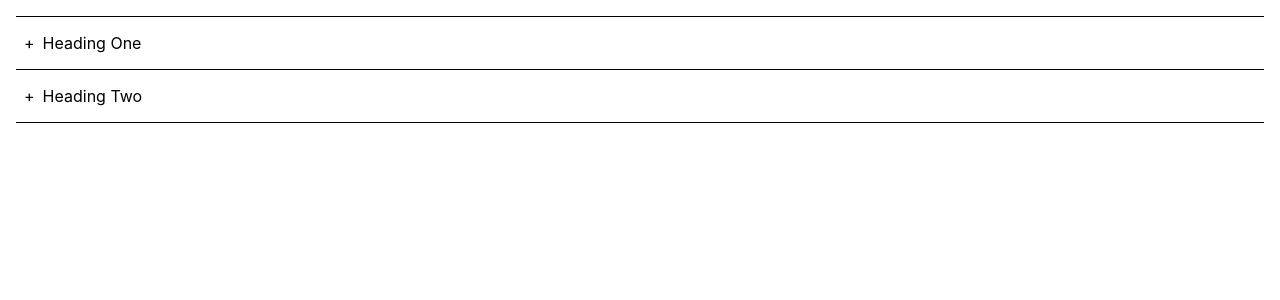
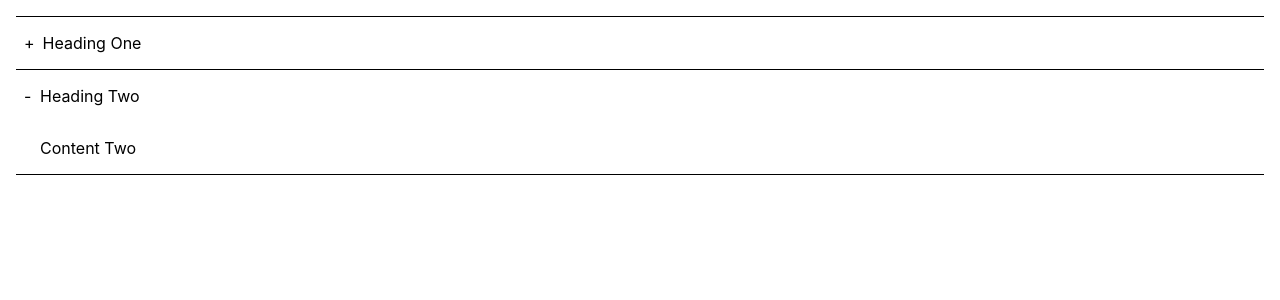
Before and after one commit to khanmohtashim22/framework, a React (Create React App) app: page / in a window 1280 px wide. Shown: the top 300 px of the page. Built offline with nearby package versions, Linux system fonts and the light colour scheme.

Commit message:
refactored Accordian into a functional component

```diff
--- a/src/app/panel/ExpandCollapsePanel/ExpandCollapsePanel.js
+++ b/src/app/panel/ExpandCollapsePanel/ExpandCollapsePanel.js
@@ -1,6 +1,8 @@
 import React from 'react'
 
 import Accordion from '../../../components/accordion/Accordion'
+import AccordionControl from '../../../components/accordion/AccordionControl'
+import AccordionContent from '../../../components/accordion/AccordionContent'
 import ExpandCollapseHeading from '../../../components/expand-collapse/ExpandCollapseHeading'
 import ExpandCollapseContent from '../../../components/expand-collapse/ExpandCollapseContent'
 import ExpandCollapseContainer from '../../../components/expand-collapse/ExpandCollapseContainer'
@@ -11,37 +13,37 @@ const ExpandCollapsePanel = () => (
   <div className={styles.container}>
     <ExpandCollapseContainer>
       <Accordion>
-        <Accordion.Control>
+        <AccordionControl>
           <ExpandCollapseHeading>
             <div>
               Heading One
             </div>
           </ExpandCollapseHeading>
-        </Accordion.Control>
-        <Accordion.Content>
+        </AccordionControl>
+        <AccordionContent>
           <ExpandCollapseContent>
             <div>
               Conent One
             </div>
           </ExpandCollapseContent>
-        </Accordion.Content>
+        </AccordionContent>
       </Accordion>
 
-      <Accordion>
-        <Accordion.Control>
+      <Accordion open={true}>
+        <AccordionControl>
           <ExpandCollapseHeading>
             <div>
               Heading Two
             </div>
           </ExpandCollapseHeading>
-        </Accordion.Control>
-        <Accordion.Content>
+        </AccordionControl>
+        <AccordionContent>
           <ExpandCollapseContent>
             <div>
               Content Two
             </div>
           </ExpandCollapseContent>
-        </Accordion.Content>
+        </AccordionContent>
       </Accordion>
     </ExpandCollapseContainer>
   </div>
--- a/src/components/accordion/Accordion.js
+++ b/src/components/accordion/Accordion.js
@@ -1,45 +1,25 @@
-import React from 'react'
+import React, { useState } from 'react'
 import PropTypes from 'prop-types'
 
-import AccordionContent from './accordion-content/AccordionContent'
-import AccordionControl from './accordion-control/AccordionControl'
-
-class Accordion extends React.Component {
-
-  static Content = AccordionContent
-  static Control = AccordionControl
-
-  constructor(props) {
-    super(props)
-    this.state = {
-      open: props.open || false
+const Accordion = ({ open: initiallyOpened = false, children }) => {
+  const [open, setOpen] = useState(initiallyOpened)
+  const handleClick = () => {
+    setOpen(!open)
   }
-  }
-
-  handleClick = () => {
-    const { open } = this.state
-    this.setState({ open: !open })
-  }
-
-  render() {
-    const { children } = this.props
-    const { open } = this.state
-
   const clonedChildren = React.Children.map(children, child => React.cloneElement(child, {
     open,
-      handleClick: this.handleClick
+    handleClick,
   }))
-
   return (
     <>
       {clonedChildren}
     </>
   )
 }
-}
 
 Accordion.propTypes = {
   children: PropTypes.node.isRequired,
+  open: PropTypes.bool,
 }
 
 export default Accordion
--- a/src/components/accordion/accordion-control/AccordionControl.js
+++ b/src/components/accordion/AccordionControl.js
@@ -1,7 +1,7 @@
 import React from 'react'
 import PropTypes from 'prop-types'
 
-import AccessibleClick from '../../accessible-click/AccessibleClick'
+import AccessibleClick from '../accessible-click/AccessibleClick'
 
 const AccordionControl = ({ children, handleClick, open }) => {
   const clonedChildren = React.Children.map(children, child => React.cloneElement(child, { open }))
```
Also changed, not shown: src/components/accordion/AccordionContent.js (renamed from src/components/accordion/accordion-content/AccordionContent.js). Lines whose indentation alone changed are shown as unchanged.
